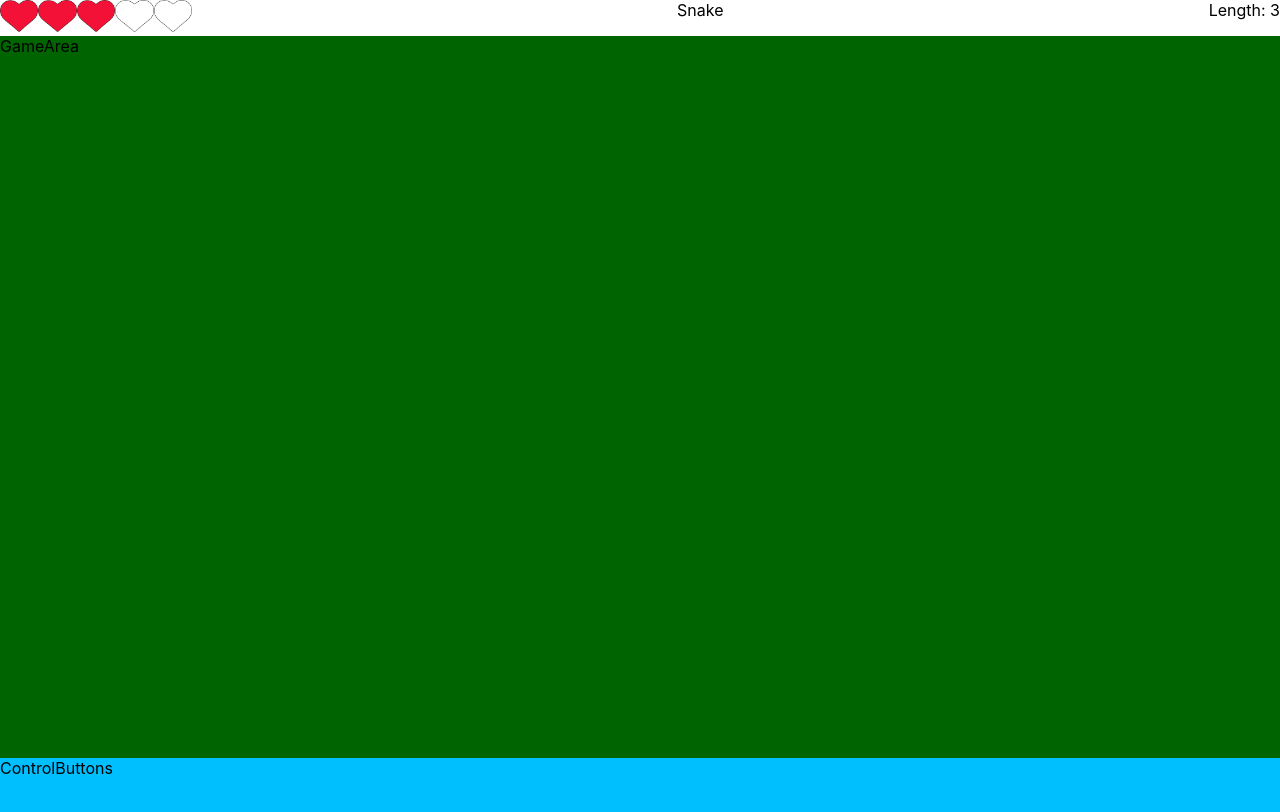
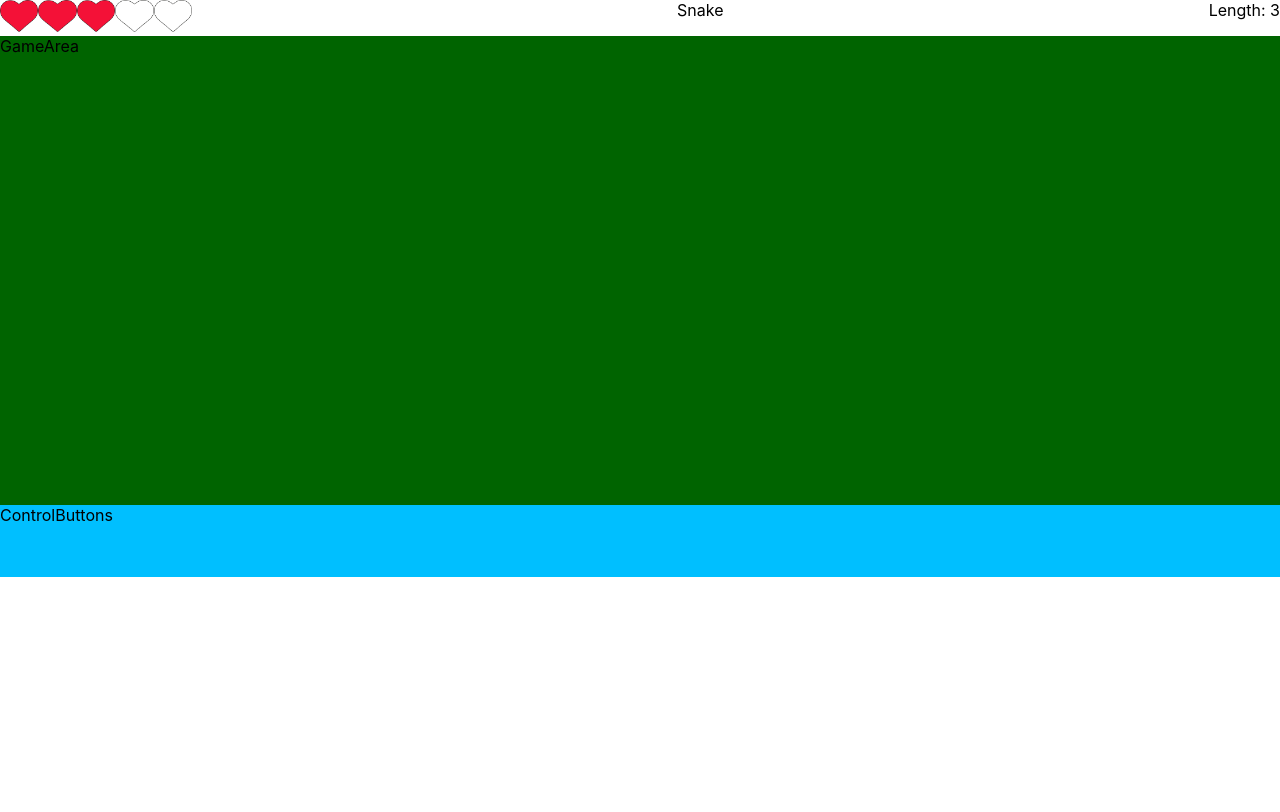
Before and after one commit to Talex210/caterpillar_react, a React (Create React App) app: page / in a window 1280 px wide. Shown: the top 812 px of the page. Built offline with nearby package versions, Linux system fonts and the light colour scheme.

Commit message:
Minor changes in file names. Adding the jquery library, but I don't think it will come in handy.

```diff
--- a/src/App.css
+++ b/src/App.css
@@ -4,5 +4,5 @@
     'h'
     'g'
     'c';
-    grid-template-rows: 5fr 100fr 10fr;
+    grid-template-rows: 5fr 65fr 10fr;
 }
--- a/src/App.js
+++ b/src/App.js
@@ -1,5 +1,5 @@
 import './App.css';
-import {GameArea} from "./Component/GameZone/GameArea";
+import {GameArea} from "./Component/GameArea/GameArea";
 import {ControlButtons} from "./Component/ControlButtons/ControlButtons";
 import HeaderContainer from "./Component/Header/HeaderContainer";
 
```
Also changed, not shown: src/Component/GameArea/GameArea.jsx (renamed from src/Component/GameZone/GameArea.jsx), src/Component/GameArea/GameArea.module.css (renamed from src/Component/GameZone/GameArea.module.css), src/Redux/GameAreaReducer.js (added), src/Redux/GameZoneReducer.js (deleted).
